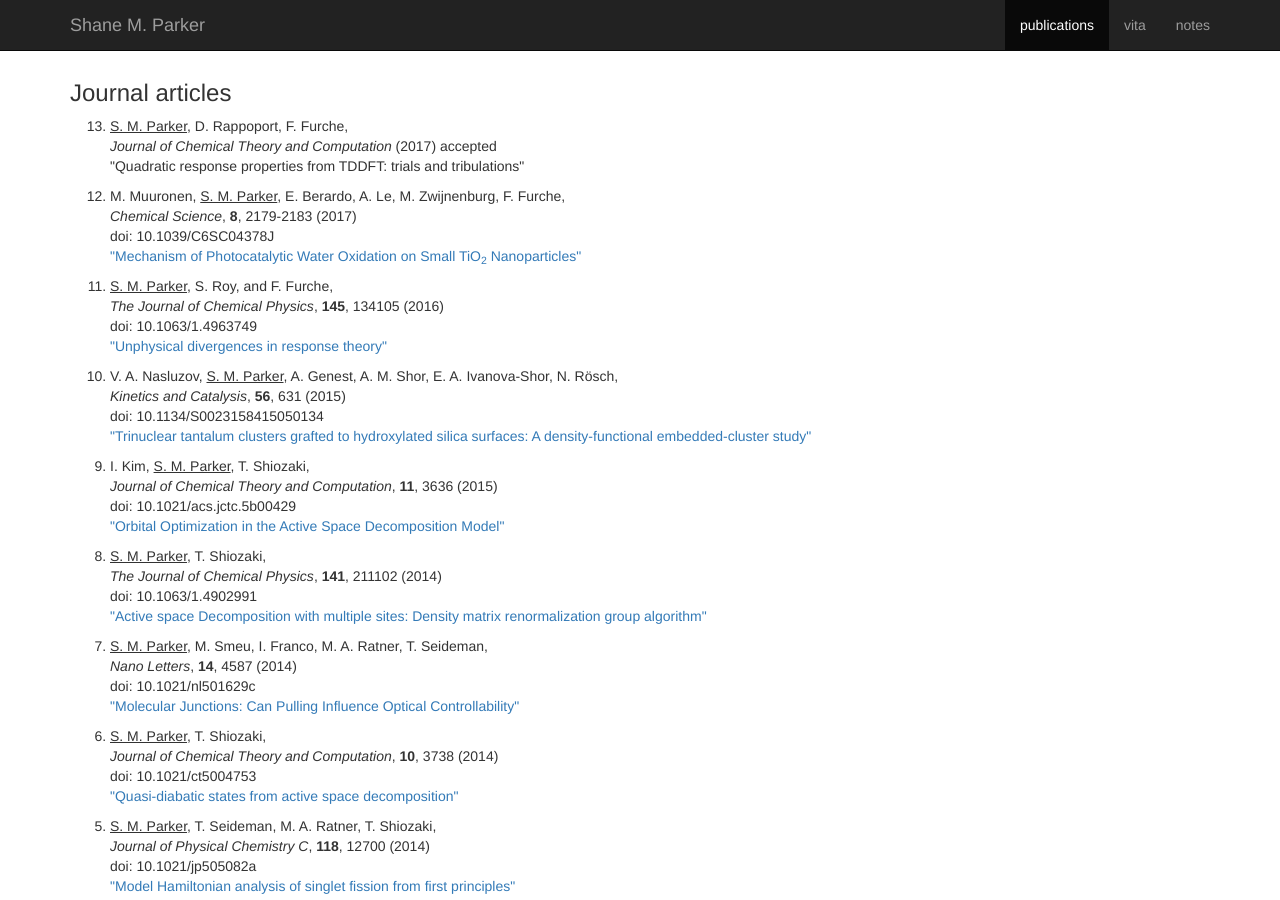
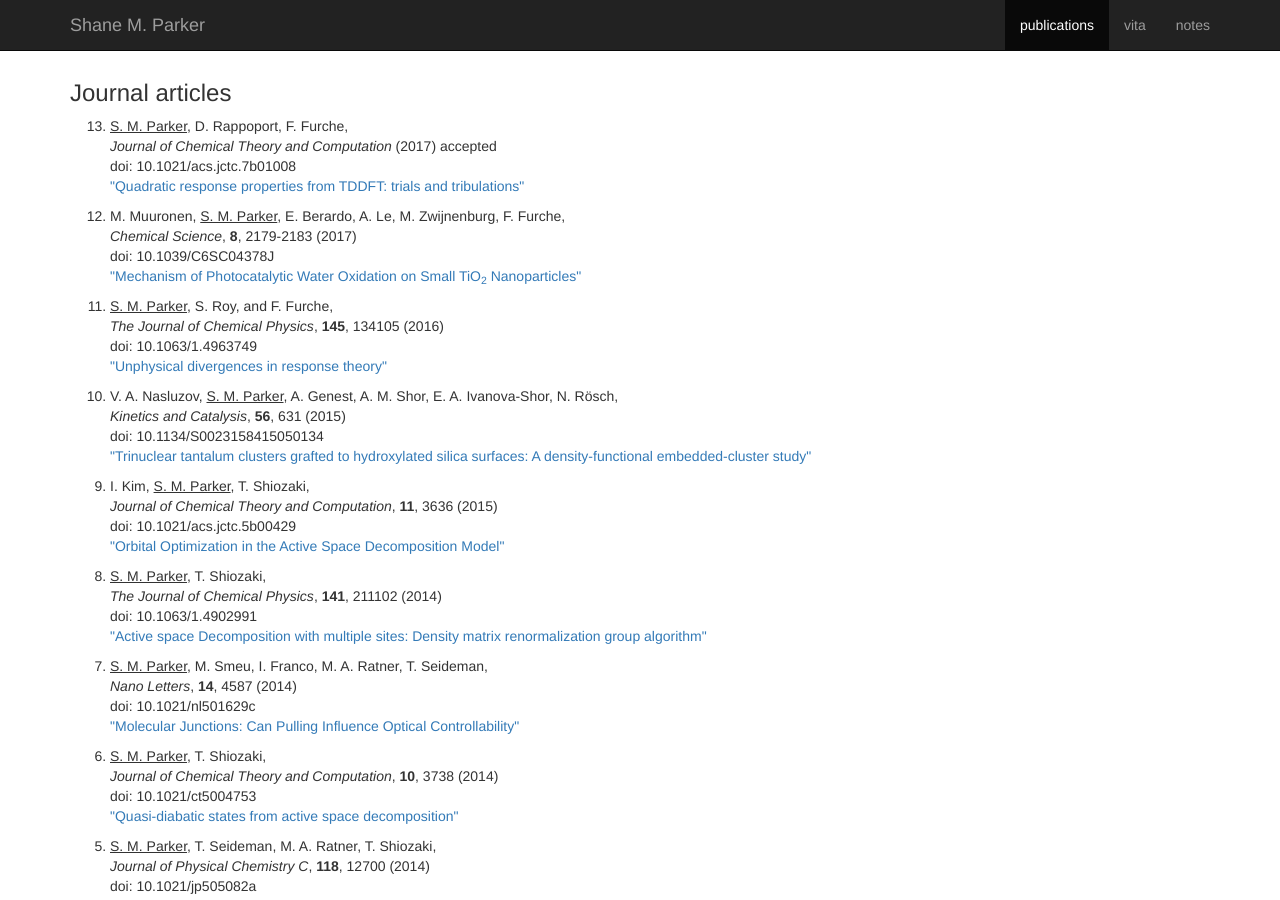
Before and after one commit to smparker/smparker.github.io, a Jekyll site: the page built from publications.html, in a window 1280 px wide and 900 px high. Built offline with Jekyll 4.4.1, drawn with Linux system fonts in a browser that asks for light colours; nearby versions of some CDN libraries.

Commit message:
jctc paper already has a doi

```diff
--- a/_data/papers.yml
+++ b/_data/papers.yml
@@ -2,6 +2,7 @@
   title: "Quadratic response properties from TDDFT: trials and tribulations"
   journal: "Journal of Chemical Theory and Computation"
   year: 2017
+  doi: 10.1021/acs.jctc.7b01008
   note: accepted
 
 - authors: [M. Muuronen, me, E. Berardo, A. Le, M. Zwijnenburg, F. Furche]
```
